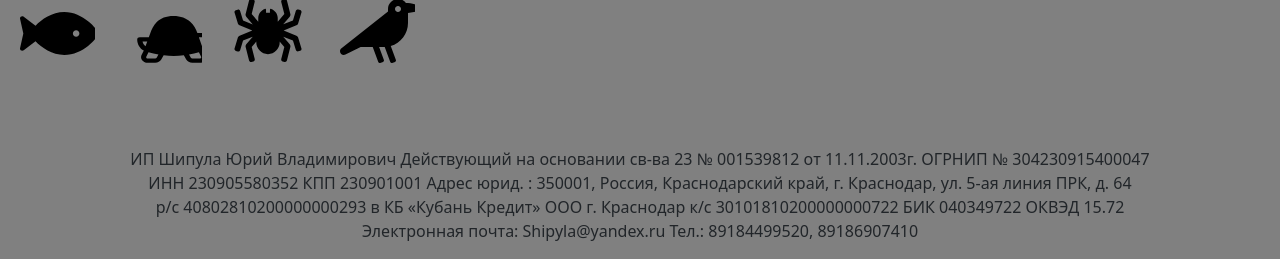
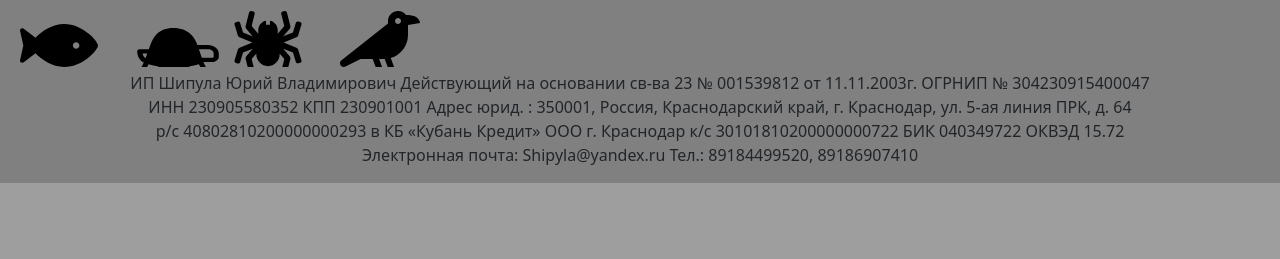
Before and after one commit to OT4EHb/WebProject, a PHP site: page / in a window 1280 px wide. Shown: the part 1033-1292 px from the top of the page. After the commit the page ends 1216 px from the top, so only its background shows below. Run offline with PHP 8.4, Linux system fonts and the light colour scheme.

Commit message:
added beauty

```diff
--- a/css/style.css
+++ b/css/style.css
@@ -2,6 +2,6 @@ body {
     background-color: gray;
 }
 
-header div img{
+header div img, .panel{
     height: 8vh;
 }
--- a/index.html
+++ b/index.html
@@ -3,7 +3,7 @@
 <head>
     <meta charset="UTF-8">
     <title>Планктон-ЮГ</title>
-    <link rel="icon" href="source/HighQualityLogoNoBG.png" type="image/x-icon">
+    <link rel="icon" href="source/Logo.png" type="image/x-icon">
     <link rel="stylesheet" href="css/bootstrap.min.css">
     <link rel="stylesheet" href="css/style.css">
     <script src="js/bootstrap.bundle.min.js" defer></script>
@@ -11,9 +11,9 @@
     <meta name="viewport" content="width=device-width, initial-scale=1">
 </head>
 <body class="container-fluid">
-    <header class="row">
+    <header class="row my-1">
         <div class="col">
-            <img src="source/HighQualityLogoNoBG.png">
+            <img src="source/Logo.png">
         </div>
         <div class="col d-flex justify-content-end">
             <img src="source/icons/cart.svg">
@@ -23,18 +23,18 @@
         <div class="row">
             <img src="source/MainBG8.svg" class="p-0">
         </div>
-        <div class="row">
-            <div class="col-1">
-                <object type="image/svg+xml" data="source/icons/fish_icon.svg" class="w-100 interact"></object>
+        <div class="row panel my-1">
+            <div class="col-1 h-100">
+                <object type="image/svg+xml" data="source/icons/fish_icon.svg" class="h-100 interact"></object>
             </div>
-            <div class="col-1">
-                <object type="image/svg+xml" data="source/icons/turtle_icon.svg" class="w-100 interact"></object>
+            <div class="col-1 h-100">
+                <object type="image/svg+xml" data="source/icons/turtle_icon.svg" class="h-100 interact"></object>
             </div>
-            <div class="col-1">
-                <object type="image/svg+xml" data="source/icons/spider_icon.svg" class="w-100 interact"></object>
+            <div class="col-1 h-100">
+                <object type="image/svg+xml" data="source/icons/spider_icon.svg" class="h-100 interact"></object>
             </div>
-            <div class="col-1">
-                <object type="image/svg+xml" data="source/icons/crow_icon.svg" class="w-100 interact"></object>
+            <div class="col-1 h-100">
+                <object type="image/svg+xml" data="source/icons/crow_icon.svg" class="h-100 interact"></object>
             </div>
             <div class="col-6">
 
--- a/js/script.js
+++ b/js/script.js
@@ -4,13 +4,14 @@ window.addEventListener("DOMContentLoaded", function () {
         i.contentWindow.addEventListener("DOMContentLoaded", function () {
             let svg = this.document.querySelector("path");
             icons.push(svg);
-            svg.addEventListener("click", function () {
-                let list = this.classList;
+            this.document.addEventListener("click", function () {
+                let path = this.querySelector("path");
+                let list = path.classList;
                 list.toggle("selected");
                 if (list.value === "selected") {
-                    this.attributes["fill"].value = "#44AEE8";
+                    path.attributes["fill"].value = "#44AEE8";
                 } else {
-                    this.attributes["fill"].value = "black";
+                    path.attributes["fill"].value = "black";
                 }
             });
         });
```
Also changed, not shown: source/Logo.png (renamed from source/HighQualityLogoNoBG.png), 1 other file.
